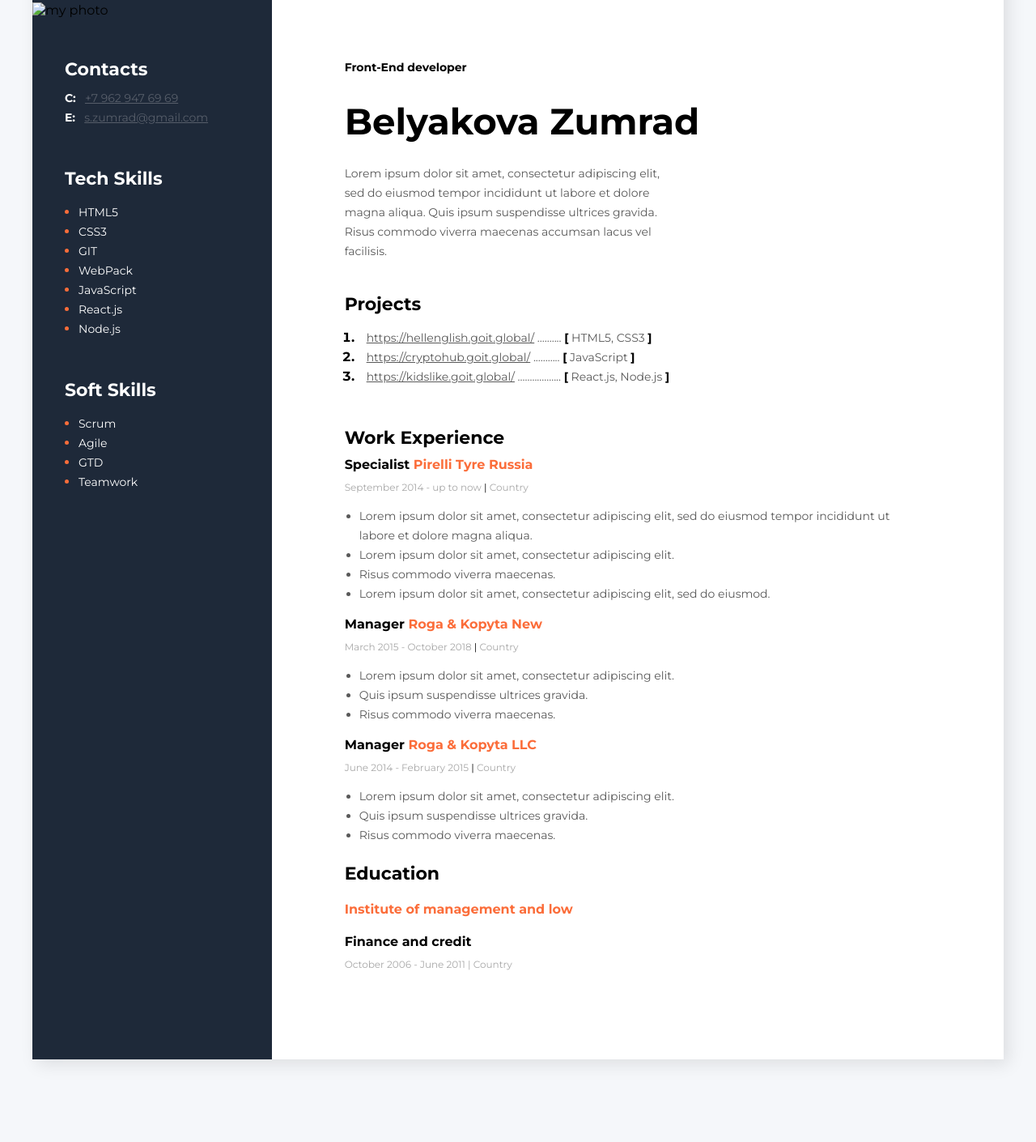
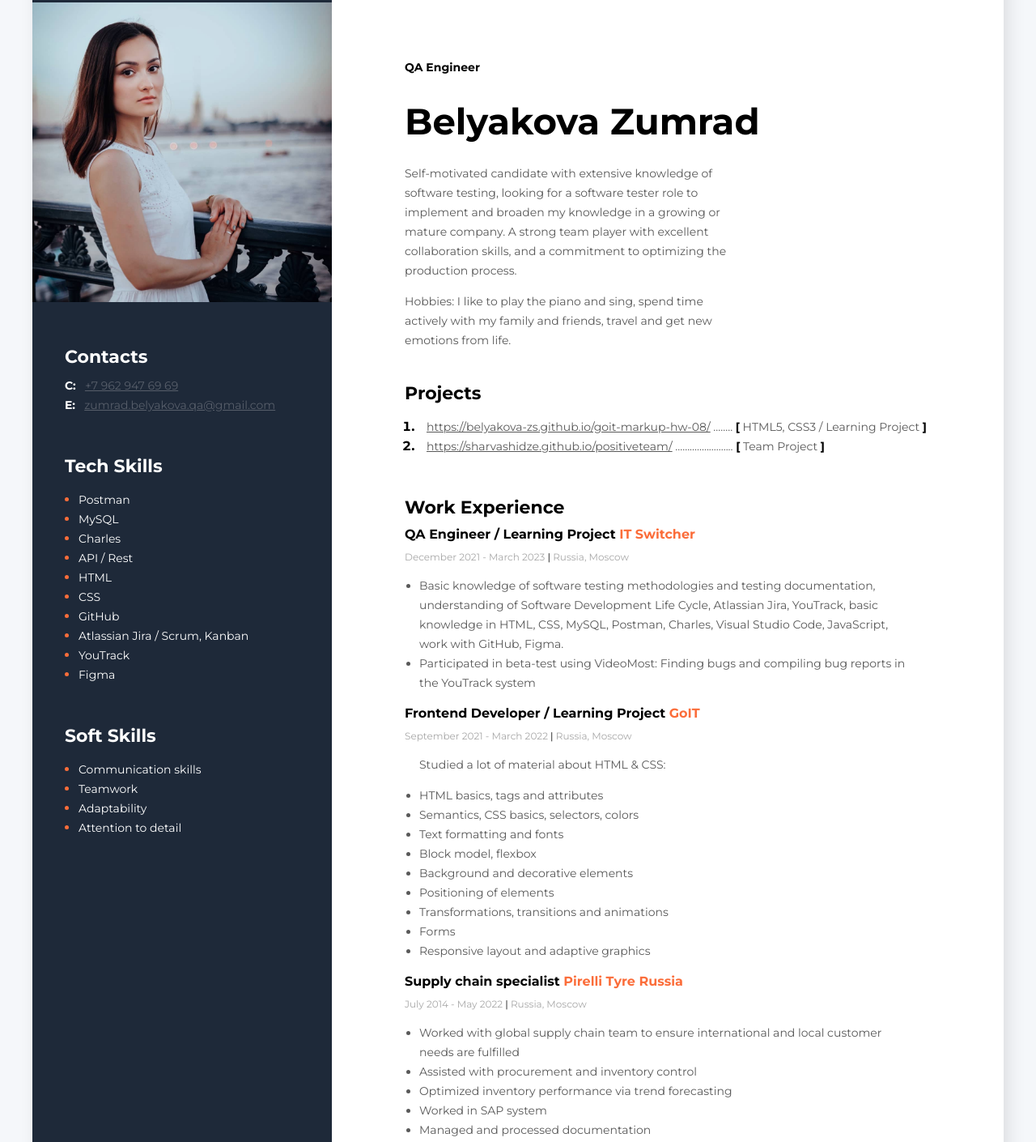
Before and after one commit to belyakova-zs/cv_russian, a plain HTML site: page index.html in a window 1280 px wide. Shown: the part 77-1487 px from the top of the page at 81% size. Before the commit the page ends 1425 px from the top, so only its background shows below. Drawn offline with Linux system fonts and the light colour scheme.

Commit message:
Update index.html

```diff
--- a/index.html
+++ b/index.html
@@ -6,11 +6,14 @@
     <meta name="viewport" content="width=device-width, initial-scale=1.0" />
     <title>My resume</title>
 
-        <link rel="preconnect" href="https://fonts.googleapis.com">
-        <link rel="preconnect" href="https://fonts.gstatic.com" crossorigin>
-        <link href="https://fonts.googleapis.com/css2?family=Montserrat:wght@400;700&display=swap" rel="stylesheet">
+    <link rel="preconnect" href="https://fonts.googleapis.com" />
+    <link rel="preconnect" href="https://fonts.gstatic.com" crossorigin />
+    <link
+      href="https://fonts.googleapis.com/css2?family=Montserrat:wght@400;700&display=swap"
+      rel="stylesheet"
+    />
 
-        <link rel="stylesheet" href="css/style.css">
+    <link rel="stylesheet" href="css/style.css" />
   </head>
   <body>
     <!-- main container -->
@@ -19,10 +22,18 @@
       <div class="main-content-section">
         <!-- about me section -->
         <div class="about-me-section">
-                    <h2 class="about-me-profession">Front-End developer</h2>
+          <h2 class="about-me-profession">QA Engineer</h2>
           <h1 class="about-me-name">Belyakova Zumrad</h1>
-                <p class="about-me-description">Lorem ipsum dolor sit amet, consectetur adipiscing elit, sed do eiusmod tempor incididunt ut labore et dolore magna
-                aliqua. Quis ipsum suspendisse ultrices gravida. Risus commodo viverra maecenas accumsan lacus vel facilisis.
+          <p class="about-me-description">
+            Self-motivated candidate with extensive knowledge of software
+            testing, looking for a software tester role to implement and broaden
+            my knowledge in a growing or mature company. A strong team player
+            with excellent collaboration skills, and a commitment to optimizing
+            the production process.
+          </p>
+          <p class="about-me-description">
+            Hobbies: I like to play the piano and sing, spend time actively with
+            my family and friends, travel and get new emotions from life.
           </p>
         </div>
         <!-- my projects section -->
@@ -32,28 +43,30 @@
           <ol class="my-projects-list">
             <li class="my-projects-item">
               <span class="my-projects-text">
-                            <a href="https://hellenglish.goit.global/" class="my-projects-link">https://hellenglish.goit.global/</a>
-                            ..........
-                            <span class="my-project-bracket">[</span> HTML5, CSS3 <span class="my-project-bracket">]</span>
+                <a
+                  href="https://belyakova-zs.github.io/goit-markup-hw-08/"
+                  class="my-projects-link"
+                  >https://belyakova-zs.github.io/goit-markup-hw-08/</a
+                >
+                ........
+                <span class="my-project-bracket">[</span> HTML5, CSS3 / Learning
+                Project
+                <span class="my-project-bracket">]</span>
               </span>
             </li>
             <li class="my-projects-item">
               <span class="my-projects-text">
-                            <a href="https://cryptohub.goit.global/" class="my-projects-link">https://cryptohub.goit.global/</a>
-                            ...........
-                            <span class="my-project-bracket">[</span> JavaScript <span class="my-project-bracket">]</span>
-                            </span>
-                        </li>
-                        <li class="my-projects-item">
-                            <span class="my-projects-text">
-                            <a href="https://kidslike.goit.global/" class="my-projects-link">https://kidslike.goit.global/</a>
-                            ..................
-                            <span class="my-project-bracket">[</span> React.js, Node.js <span class="my-project-bracket">]</span>
+                <a
+                  href="https://sharvashidze.github.io/positiveteam/"
+                  class="my-projects-link"
+                  >https://sharvashidze.github.io/positiveteam/</a
+                >
+                ........................
+                <span class="my-project-bracket">[</span> Team Project
+                <span class="my-project-bracket">]</span>
               </span>
             </li>
           </ol>
-
-
         </div>
 
         <!-- my work experience section -->
@@ -62,96 +75,225 @@
 
           <!-- company 3 -->
           <div class="my-work-experience-company-block">
-                    <h4 class="my-work-experience-position">Specialist <span class="my-work-experience-company">Pirelli Tyre Russia</span> </h4>
-                    <p class="my-experience-period">September 2014 - up to now <span class="my-work-experience-divider">|</span> Country</p>
+            <h4 class="my-work-experience-position">
+              QA Engineer / Learning Project
+              <span class="my-work-experience-company">IT Switcher</span>
+            </h4>
+            <p class="my-experience-period">
+              December 2021 - March 2023
+              <span class="my-work-experience-divider">|</span> Russia, Moscow
+            </p>
 
             <ul class="my-work-experience-duties">
-                        <li class="my-work-experience-duty">Lorem ipsum dolor sit amet, consectetur adipiscing elit, sed do eiusmod tempor incididunt ut labore et dolore magna
-                        aliqua.</li>
-                        <li class="my-work-experience-duty">Lorem ipsum dolor sit amet, consectetur adipiscing elit.</li>
-                        <li class="my-work-experience-duty">Risus commodo viverra maecenas.</li>
-                        <li class="my-work-experience-duty">Lorem ipsum dolor sit amet, consectetur adipiscing elit, sed do eiusmod.</li>
+              <li class="my-work-experience-duty">
+                Basic knowledge of software testing methodologies and testing
+                documentation, understanding of Software Development Life Cycle,
+                Atlassian Jira, YouTrack, basic knowledge in HTML, CSS, MySQL,
+                Postman, Charles, Visual Studio Code, JavaScript, work with
+                GitHub, Figma.
+              </li>
+              <li class="my-work-experience-duty">
+                Participated in beta-test using VideoMost: Finding bugs and
+                compiling bug reports in the YouTrack system
+              </li>
             </ul>
           </div>
 
           <!-- company 2 -->
           <div>
-                    <h4 class="my-work-experience-position">Manager <span class="my-work-experience-company">Roga & Kopyta New</span></h4>
-                    <p class="my-experience-period">March 2015 - October 2018 <span class="my-work-experience-divider">|</span> Country</p>
+            <h4 class="my-work-experience-position">
+              Frontend Developer / Learning Project
+              <span class="my-work-experience-company">GoIT</span>
+            </h4>
+            <p class="my-experience-period">
+              September 2021 - March 2022
+              <span class="my-work-experience-divider">|</span> Russia, Moscow
+            </p>
 
             <ul class="my-work-experience-duties">
-                        <li class="my-work-experience-duty">Lorem ipsum dolor sit amet, consectetur adipiscing elit.</li>
-                        <li class="my-work-experience-duty">Quis ipsum suspendisse ultrices gravida.</li>
-                        <li class="my-work-experience-duty">Risus commodo viverra maecenas.</li>
+              <p class="my-work-experience-duty">
+                Studied a lot of material about HTML & CSS:
+              </p>
+              <li class="my-work-experience-duty">
+                HTML basics, tags and attributes
+              </li>
+              <li class="my-work-experience-duty">
+                Semantics, CSS basics, selectors, colors
+              </li>
+              <li class="my-work-experience-duty">Text formatting and fonts</li>
+              <li class="my-work-experience-duty">Block model, flexbox</li>
+              <li class="my-work-experience-duty">
+                Background and decorative elements
+              </li>
+              <li class="my-work-experience-duty">Positioning of elements</li>
+              <li class="my-work-experience-duty">
+                Transformations, transitions and animations
+              </li>
+              <li class="my-work-experience-duty">Forms</li>
+              <li class="my-work-experience-duty">
+                Responsive layout and adaptive graphics
+              </li>
             </ul>
           </div>
+
           <!-- company 1 -->
-                <div>
-                    <h4 class="my-work-experience-position">Manager <span class="my-work-experience-company">Roga & Kopyta LLC</span></h4>
-                    <p class="my-experience-period">June 2014 - February 2015 <span class="my-work-experience-divider">|</span> Country</p>
+          <div class="my-work-experience-company-block">
+            <h4 class="my-work-experience-position">
+              Supply chain specialist
+              <span class="my-work-experience-company"
+                >Pirelli Tyre Russia</span
+              >
+            </h4>
+            <p class="my-experience-period">
+              July 2014 - May 2022
+              <span class="my-work-experience-divider">|</span> Russia, Moscow
+            </p>
 
             <ul class="my-work-experience-duties">
-                        <li class="my-work-experience-duty">Lorem ipsum dolor sit amet, consectetur adipiscing elit.</li>
-                        <li class="my-work-experience-duty">Quis ipsum suspendisse ultrices gravida.</li>
-                        <li class="my-work-experience-duty">Risus commodo viverra maecenas.</li>
+              <li class="my-work-experience-duty">
+                Worked with global supply chain team to ensure international and
+                local customer needs are fulfilled
+              </li>
+              <li class="my-work-experience-duty">
+                Assisted with procurement and inventory control
+              </li>
+              <li class="my-work-experience-duty">
+                Optimized inventory performance via trend forecasting
+              </li>
+              <li class="my-work-experience-duty">Worked in SAP system</li>
+              <li class="my-work-experience-duty">
+                Managed and processed documentation
+              </li>
+              <li class="my-work-experience-duty">
+                Ensured compliance with company policies and procedures
+              </li>
+              <li class="my-work-experience-duty">
+                Effectively collaborated in different time zones
+              </li>
+              <li class="my-work-experience-duty">Handled multiple tasks</li>
             </ul>
           </div>
         </div>
+
         <!-- my education section -->
         <div>
           <h3 class="main-content-title">Education</h3>
 
+          <!-- Course 2 -->
+          <h4>
+            <span class="my-university-place">IT Switcher</span>
+            <a href="it-switchers.com" class="my-projects-link"
+              >it-switchers.com/</a
+            >
+          </h4>
+          <h4 class="my-university-position">Manual QA Engineer</h4>
+          <p class="my-experience-period">
+            December 2022 - March 2023 | Russia, Moscow
+          </p>
+
+          <!-- Course 1 -->
+
+          <h4>
+            <span class="my-university-place">GoIT</span>
+            <a href="goit.global/" class="my-projects-link">goit.global/</a>
+          </h4>
+          <h4 class="my-university-position">
+            Frontend Developer / Learning Project
+          </h4>
+          <p class="my-experience-period">
+            September 2021 - March 2022 | Russia, Moscow
+          </p>
+
           <!-- university 1 -->
-                <h4><span class="my-university-place">Institute of management and low</span></h4>
-                <h4 class="my-university-position">Finance and credit</h4>
-                <p class="my-experience-period">October 2006 - June 2011 | Country</p>
+          <h4>
+            <span class="my-university-place"
+              >Institute of Management and Law (IUP) / Specialist Degree</span
+            >
+          </h4>
+          <h4 class="my-university-position">Finance and credit, Banking</h4>
+          <p class="my-experience-period">
+            October 2006 - June 2011 | Russia, Moscow
+          </p>
         </div>
-
       </div>
 
       <!-- sidebar section -->
       <aside class="sidebar-section">
-            <img src="Img/Zumrad2.jpg" alt="my photo" width="370px">
+        <img src="./img/zumrad.jpg" alt="my photo" width="370px" />
 
         <!-- contacts section -->
         <div class="contact-section">
           <h3 class="sidebar-contacts-section">Contacts</h3>
           <div>
             <span class="contact-section-type">C:</span>
-                    <a class="contact-section-link" href="tel:+79629476969">+7 962 947 69 69</a>
+            <a class="contact-section-link" href="tel:+79629476969"
+              >+7 962 947 69 69</a
+            >
           </div>
           <div>
             <span class="contact-section-type">E:</span>
-                    <a class="contact-section-link" href="mailto:s.zumrad@gmail.com">s.zumrad@gmail.com</a>
+            <a class="contact-section-link" href="mailto:s.zumrad@gmail.com"
+              >zumrad.belyakova.qa@gmail.com</a
+            >
           </div>
         </div>
         <!-- tech skills section -->
         <div class="tech-skills-section">
           <h3 class="sidebar-tech-skills-section">Tech Skills</h3>
           <ul class="tech-skills-list">
-                    <li class="tech-skills-item"> <span class="tech-skills-item-text">HTML5</span> </li>
-                    <li class="tech-skills-item"><span class="tech-skills-item-text">CSS3</span></li>
-                    <li class="tech-skills-item"><span class="tech-skills-item-text">GIT</span></li>
-                    <li class="tech-skills-item"><span class="tech-skills-item-text">WebPack</span></li>
-                    <li class="tech-skills-item"><span class="tech-skills-item-text">JavaScript</span></li>
-                    <li class="tech-skills-item"><span class="tech-skills-item-text">React.js</span></li>
-                    <li class="tech-skills-item"><span class="tech-skills-item-text">Node.js</span></li>
+            <li class="tech-skills-item">
+              <span class="tech-skills-item-text">Postman</span>
+            </li>
+            <li class="tech-skills-item">
+              <span class="tech-skills-item-text">MySQL</span>
+            </li>
+            <li class="tech-skills-item">
+              <span class="tech-skills-item-text">Charles</span>
+            </li>
+            <li class="tech-skills-item">
+              <span class="tech-skills-item-text">API / Rest</span>
+            </li>
+            <li class="tech-skills-item">
+              <span class="tech-skills-item-text">HTML</span>
+            </li>
+            <li class="tech-skills-item">
+              <span class="tech-skills-item-text">CSS</span>
+            </li>
+            <li class="tech-skills-item">
+              <span class="tech-skills-item-text">GitHub</span>
+            </li>
+            <li class="tech-skills-item">
+              <span class="tech-skills-item-text"
+                >Atlassian Jira / Scrum, Kanban</span
+              >
+            </li>
+            <li class="tech-skills-item">
+              <span class="tech-skills-item-text">YouTrack</span>
+            </li>
+            <li class="tech-skills-item">
+              <span class="tech-skills-item-text">Figma</span>
+            </li>
           </ul>
         </div>
         <!-- soft skills section -->
         <div class="soft-skills-section">
           <h3 class="sidebar-soft-skills-section">Soft Skills</h3>
           <ul class="soft-skills-list">
-                    <li class="soft-skills-item"><span class="soft-skills-item-text">Scrum</span> </li>
-                    <li class="soft-skills-item"><span class="soft-skills-item-text">Agile</span></li>
-                    <li class="soft-skills-item"><span class="soft-skills-item-text">GTD</span></li>
-                    <li class="soft-skills-item"><span class="soft-skills-item-text">Teamwork</span></li>
+            <li class="soft-skills-item">
+              <span class="soft-skills-item-text">Communication skills</span>
+            </li>
+            <li class="soft-skills-item">
+              <span class="soft-skills-item-text">Teamwork</span>
+            </li>
+            <li class="soft-skills-item">
+              <span class="soft-skills-item-text">Adaptability</span>
+            </li>
+            <li class="soft-skills-item">
+              <span class="soft-skills-item-text">Attention to detail</span>
+            </li>
           </ul>
-
-
         </div>
       </aside>
     </div>
-
   </body>
 </html>
```
Lines whose indentation alone changed are shown as unchanged.
